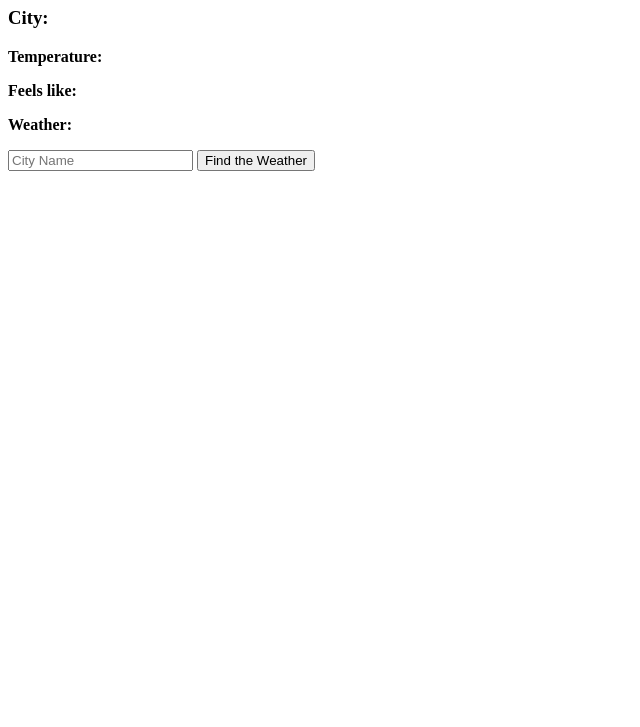
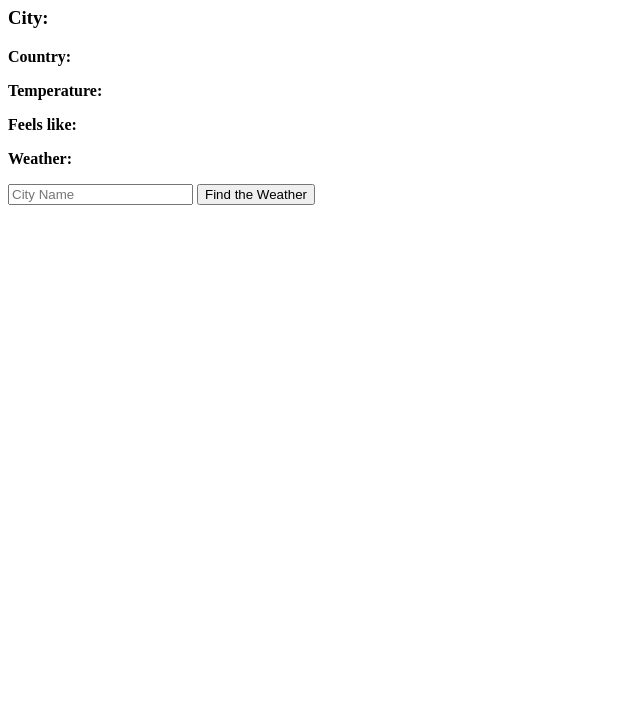
Before and after one commit to jlong4223/Weather-app-API, a plain HTML site: page index.html in a window 1280 px wide. Shown: the part 73-800 px from the top of the page, without its empty margins (0-640 px from the left). Drawn offline with nearby package versions, Linux system fonts and the light colour scheme.

Commit message:
added the country

```diff
--- a/index.html
+++ b/index.html
@@ -18,13 +18,14 @@
   <main>
     <h3><strong>City:</strong></h3>
     <p id="city"></p>
+    <p><strong>Country:</strong></p>
+    <p id ="country"></p>
     <p><strong>Temperature:</strong></p>
     <p id="temperature"></p>
     <p><strong>Feels like:</strong></p>
     <p id="feels"></p>
     <p><strong>Weather:</strong></p>
     <p id ="weather"></p>
-    <!-- <img id="poster" src="" alt=""> -->
   </main>
   <form>
     <input id="search" type="text" placeholder="City Name" />
--- a/js/script.js
+++ b/js/script.js
@@ -11,6 +11,7 @@ function handleGetData(event) {
         (data) => {
             console.log(data);
             $("#city").text(data.name)
+            $("#country").text(data.sys.country)
             $("#temperature").text(data.main.temp)
             $("#feels").text(data.main.feels_like)
             $("#weather").text(data.weather[0].description)
```
